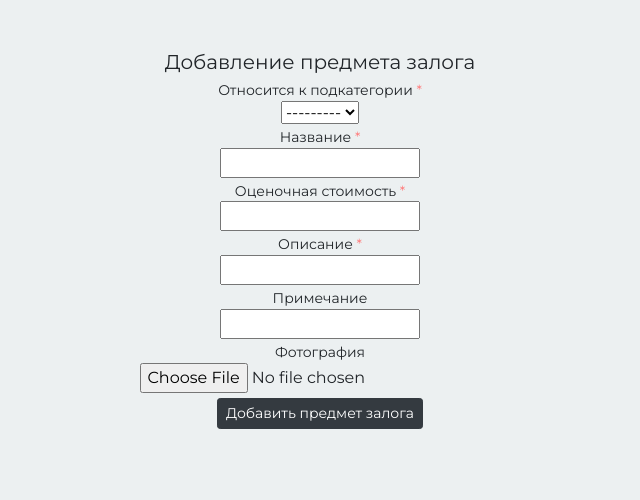
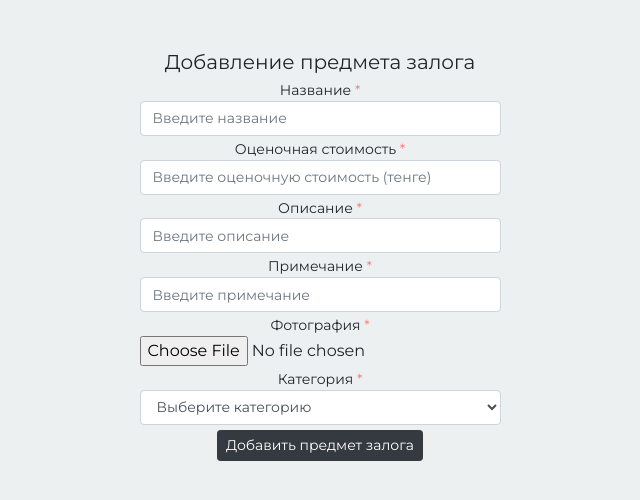
Before and after one commit to glokzs/lombard_crm, a Django app: page /pledge_items/create/ in a window 1280 px wide. Shown: the part 56-556 px from the top of the page, without its empty margins (320-960 px from the left). Run offline with Django 3.2, Linux system fonts and the light colour scheme; data that the repository does not hold is empty; some libraries are stand-ins or nearby versions.

Commit message:
#29 Добавлен динамический выбор подкатегорий

```diff
--- a/pawnshop_crm/pawnshop/forms.py
+++ b/pawnshop_crm/pawnshop/forms.py
@@ -14,7 +14,60 @@ class ConfirmDocumentForm(forms.ModelForm):
         exclude = ['client']
 
 
+def _get_category_choices():
+    category_choices = [
+        ['', 'Выберите категорию']
+    ]
+    categories = Category.objects.all()
+    for category in categories:
+        category_choices.append([category.pk, category.name])
+    return category_choices
+
+
 class PledgeItemForm(forms.ModelForm):
+    name = forms.CharField(
+        label='Название',
+        widget=forms.TextInput(attrs={
+            'class': 'form-control',
+            'placeholder': 'Введите название'
+        })
+    )
+    price = forms.DecimalField(
+        label='Оценочная стоимость',
+        widget=forms.NumberInput(attrs={
+            'class': 'form-control',
+            'placeholder': 'Введите оценочную стоимость (тенге)'
+        })
+    )
+    description = forms.CharField(
+        label='Описание',
+        widget=forms.TextInput(attrs={
+            'class': 'form-control',
+            'placeholder': 'Введите описание'
+        })
+    )
+    note = forms.CharField(
+        label='Примечание',
+        widget=forms.TextInput(attrs={
+            'class': 'form-control',
+            'placeholder': 'Введите примечание'
+        })
+    )
+    image = forms.ImageField(
+        label='Фотография',
+        widget=forms.FileInput(attrs={
+            'class': 'form-control-file',
+        })
+    )
+    category = forms.ChoiceField(
+        label='Категория',
+        choices=_get_category_choices(),
+        widget=forms.Select(attrs={
+            'class': 'form-control',
+            'placeholder': 'Выберите категорию'
+        })
+    )
+
     class Meta:
         model = PledgeItem
-        exclude = []
+        exclude = ['subcategory']
--- a/pawnshop_crm/pawnshop/static/css/style.css
+++ b/pawnshop_crm/pawnshop/static/css/style.css
@@ -233,3 +233,16 @@ body {
 .client-select-form {
 	width: 100%;
 }
+.fade-in {
+	animation: fade-in-animation 0.3s cubic-bezier(0.47, 0, 0.75, 0.72);
+}
+@keyframes fade-in-animation {
+	from {
+		opacity: 0;
+		max-height: 0;
+	}
+	to {
+		opacity: 1;
+		max-height: 100vh;
+	}
+}
--- /dev/null
+++ b/pawnshop_crm/pawnshop/templates/partials/_client_subcategory_script.html
@@ -0,0 +1,69 @@
+<script>
+    let maxDepth = 0;
+
+    document.querySelector('#id_category').addEventListener('change', function (event) {
+        const categoryPk = event.target.value;
+        if (categoryPk !== '') {
+            const url = '{% url 'pawnshop:subcategory_detail_ajax' %}' + '?category_pk=' + categoryPk;
+            sendAjaxRequest(url);
+        }
+    });
+
+    function sendAjaxRequest (url) {
+        fetch(url).then(function (response) {
+            if (response.ok)
+                return response.json()
+        }).then(function (response) {
+            console.log('max: ' + maxDepth, 'current: ' + response.depth);
+            if (response.subcategories.length !== 0)
+                createSubcategoryField(response);
+            else
+                clearSubcategoryFields(response.depth);
+        });
+    }
+
+    function createSubcategoryField (response) {
+        if (response.depth > maxDepth){
+            clearSubcategoryFields(response.depth);
+            maxDepth = response.depth;
+        }
+        else if (response.depth <= maxDepth) {
+            clearSubcategoryFields(response.depth);
+            maxDepth = response.depth;
+        }
+
+        const subcategoryField = document.createElement('div');
+        subcategoryField.classList.add('form-group', 'fade-in', 'form-group-' + response.depth);
+        subcategoryField.innerHTML = `
+            <label for="id_subcategory">Подкатегория<span class="required-indicator"> *</span></label>
+            <select name="subcategory" required data-depth="${response.depth}" class="form-control">
+                <option value="" selected>Выберите подкатегорию</option>
+            </select>
+        `;
+        document.querySelector('.subcategory-field-container').appendChild(subcategoryField);
+
+        const subcategorySelect = document.querySelector(`[data-depth="${response.depth}"]`);
+        response.subcategories.map(function (subcategory) {
+            const option = document.createElement('option');
+            option.value = subcategory.pk;
+            option.innerText = subcategory.name;
+            subcategorySelect.appendChild(option);
+        });
+
+        subcategorySelect.addEventListener('change', function (event) {
+            const categoryPk = event.target.value;
+            if (categoryPk !== '') {
+                const url = '{% url 'pawnshop:subcategory_detail_ajax' %}' + '?subcategory_pk=' + categoryPk;
+                sendAjaxRequest(url);
+            }
+        });
+    }
+
+    function clearSubcategoryFields (current_depth) {
+        for (let depth = current_depth; depth <= maxDepth; depth++) {
+            document.querySelectorAll('.form-group-' + depth).forEach(function (formGroup) {
+                formGroup.remove();
+            });
+        }
+    }
+</script>
--- a/pawnshop_crm/pawnshop/templates/pledge_item/create.html
+++ b/pawnshop_crm/pawnshop/templates/pledge_item/create.html
@@ -10,12 +10,14 @@
 
 {% block content %}
     <div class="form-wrapper">
-        <form action="{% url 'pawnshop:pledge_item_create' %}" method="post" enctype="multipart/form-data">
+        <form action="{% url 'pawnshop:pledge_item_create' %}" method="post" enctype="multipart/form-data" id="form">
             {% csrf_token %}
             {% include 'partials/_form.html' %}
+            <div class="subcategory-field-container"></div>
             <div class="form-group">
                 <button type="submit" class="btn btn-dark btn-sm">Добавить предмет залога</button>
             </div>
         </form>
     </div>
+    {% include 'partials/_client_subcategory_script.html' %}
 {% endblock %}
--- a/pawnshop_crm/pawnshop/urls.py
+++ b/pawnshop_crm/pawnshop/urls.py
@@ -10,4 +10,5 @@ urlpatterns = [
     path('credits/', CreditListView.as_view(), name='credit_list'),
     path('credits/client_create/', ClientCreateView.as_view(), name='client_create'),
     path('pledge_items/create/', PledgeItemCreateView.as_view(), name='pledge_item_create'),
+    path('subcategories/', SubcategoryDetailAjaxView.as_view(), name='subcategory_detail_ajax'),
 ]
--- a/pawnshop_crm/pawnshop/views/__init__.py
+++ b/pawnshop_crm/pawnshop/views/__init__.py
@@ -2,3 +2,4 @@ from .credit_views import *
 from .client_views import *
 from .confirm_document_views import *
 from .pledge_item_views import *
+from .subcategory_views import *
```
Also changed, not shown: pawnshop_crm/pawnshop/views/subcategory_views.py (added, +37 -0 lines).
